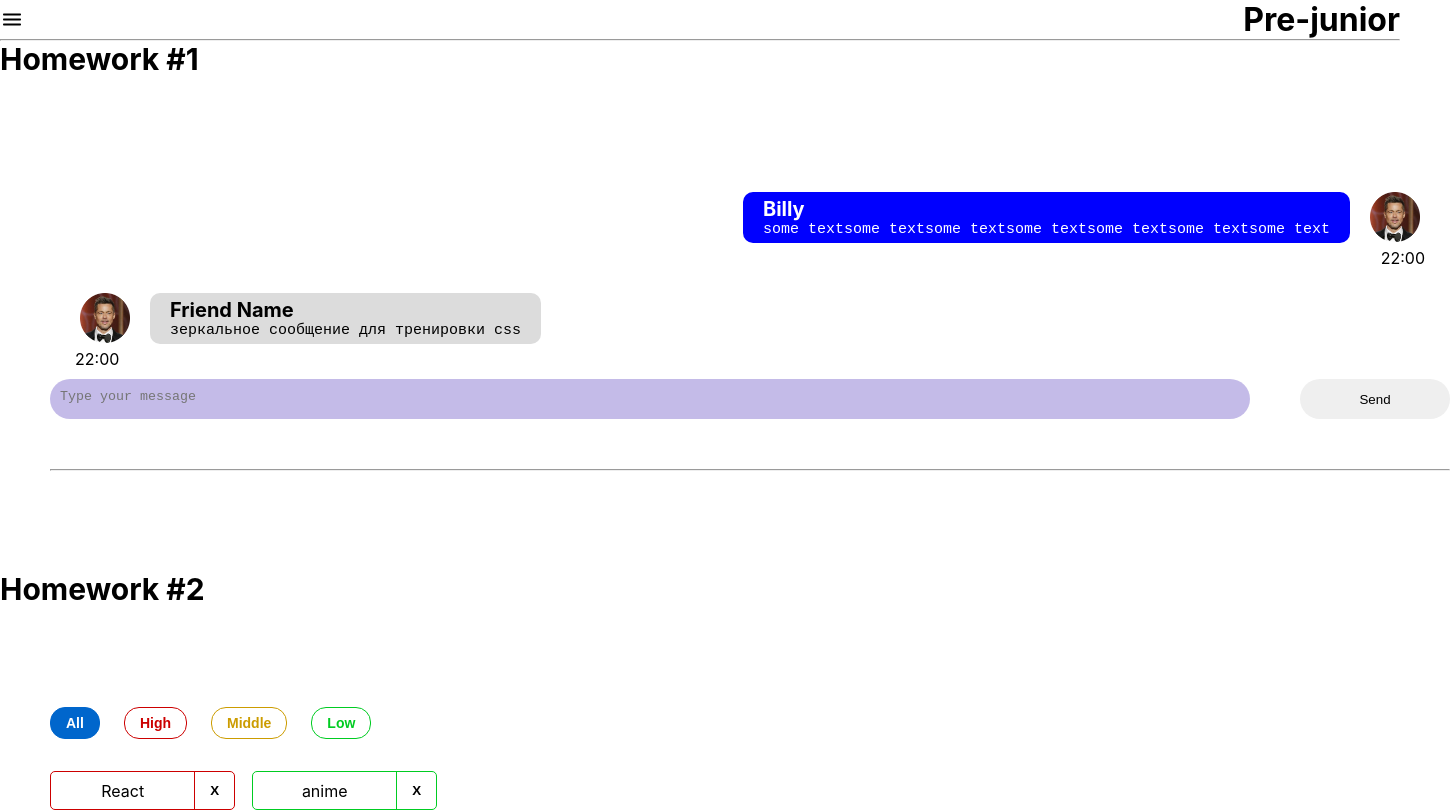
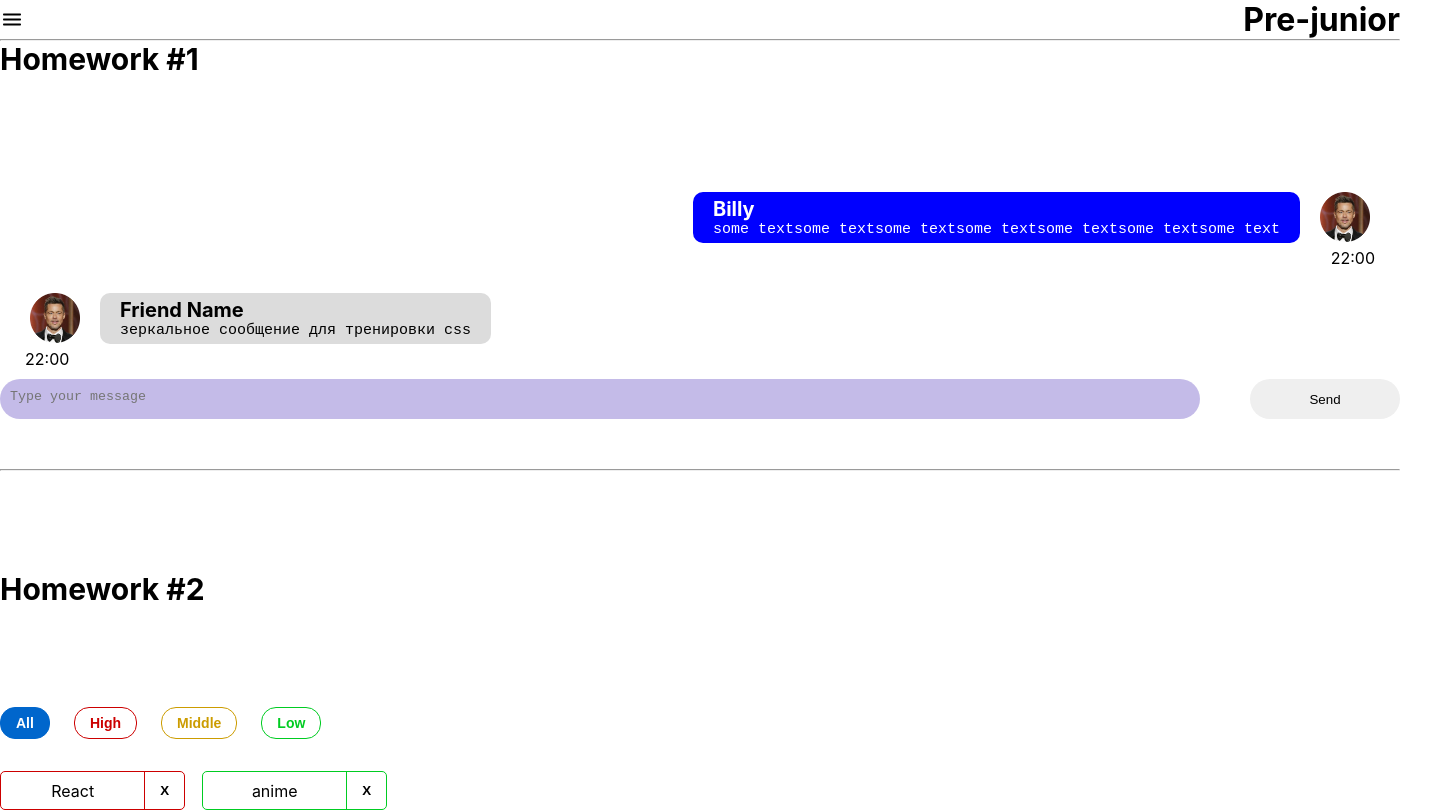
Before and after one commit to RustemMomynov/incubator-dz-02, a React (Create React App) app: page /#/pre-junior in a window 1280 px wide. Shown: the top 812 px of the page, 1450 px wide, since content can reach past the window. Built offline with nearby package versions, Linux system fonts and the light colour scheme.

Commit message:
debbug 2

```diff
--- a/src/s1-main/App.module.css
+++ b/src/s1-main/App.module.css
@@ -9,7 +9,7 @@
 
 .hw {
   width: 100%;
-  margin: 100px 50px;
+  margin: 100px 0;
 }
 
 .hwTitle {
--- a/src/s2-homeworks/hw14/HW14.tsx
+++ b/src/s2-homeworks/hw14/HW14.tsx
@@ -59,7 +59,7 @@ const HW14 = () => {
   ));
 
   return (
-    <div id={"hw14"}>
+    <div id={"hw14"} style={{ width: "600px", margin: "0 auto" }}>
       <div className={s2.hwTitle}>Homework #14</div>
 
       <div className={s2.hw}>
```
